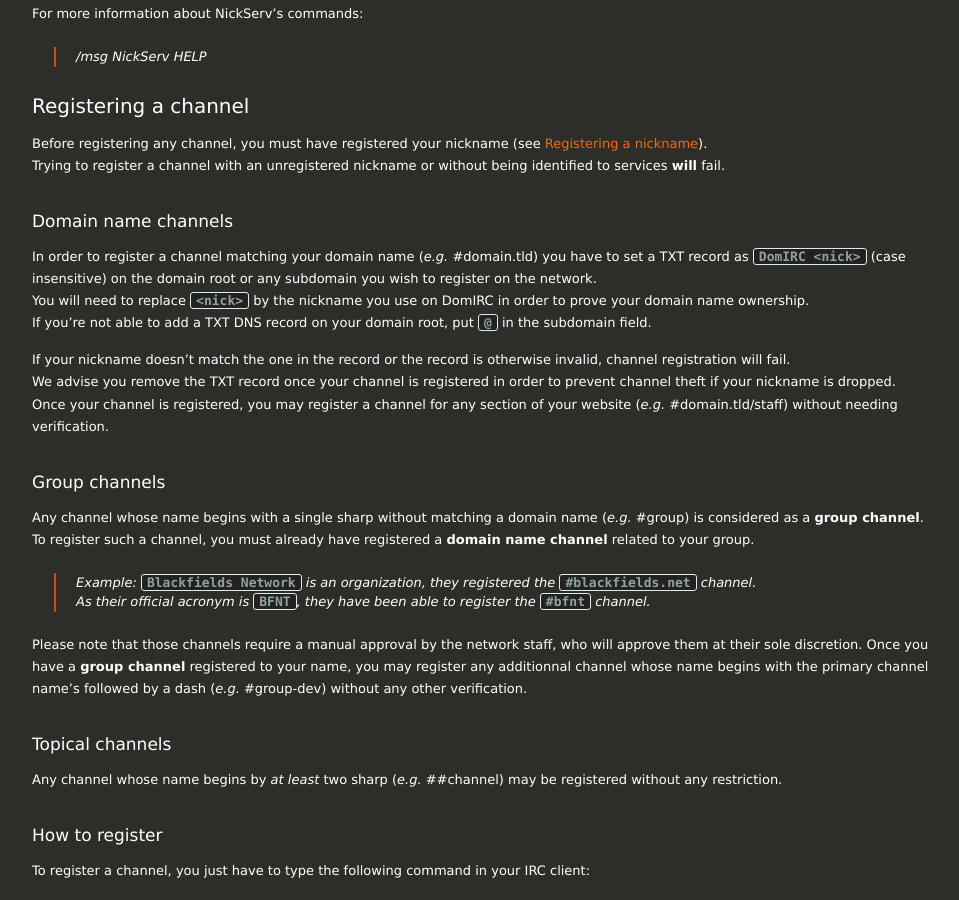
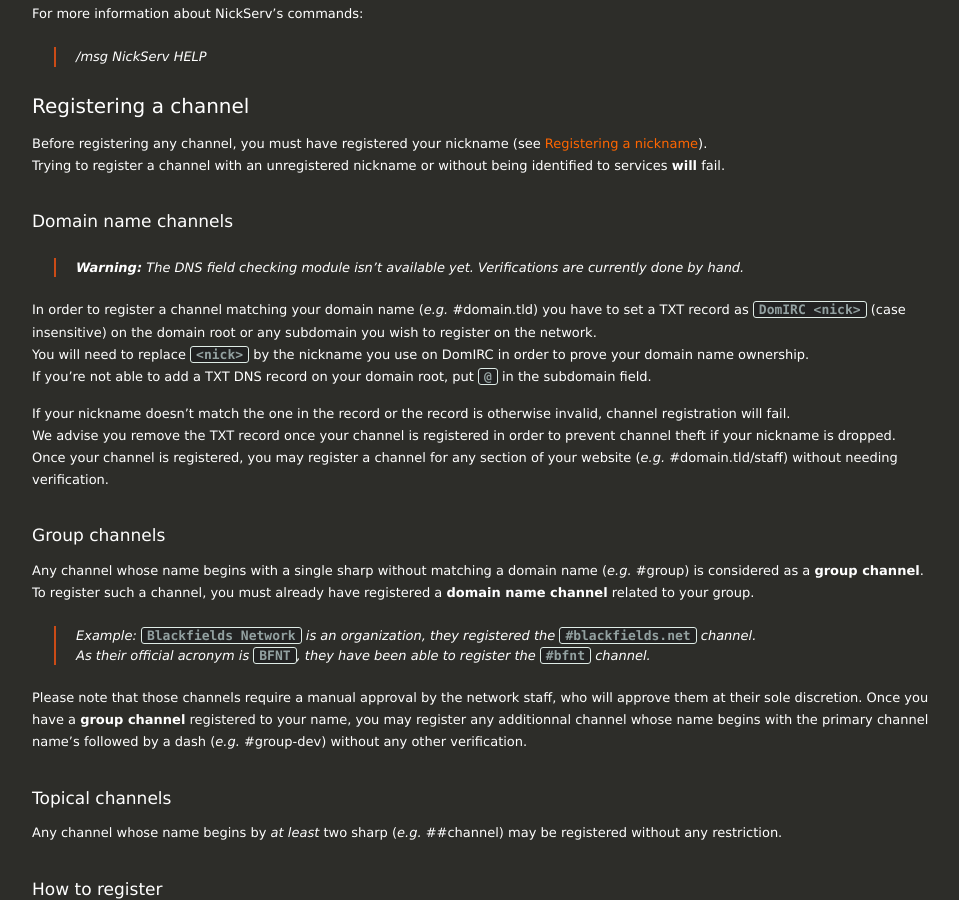
Before and after one commit to DomIRC/domirc.github.io, a Jekyll site: the page built from registration/index.markdown, in a window 1280 px wide and 900 px high, scrolled down 828 px. Shown: the whole window, without its empty margins (158-1117 px from the left). Built offline with Jekyll 4.4.1, drawn with Linux system fonts in a browser that asks for light colours; nearby versions of some CDN libraries.

Commit message:
add a warning notice about domain name channels
As the TXT DNS field checking module isn't available yet…

```diff
--- a/registration/index.markdown
+++ b/registration/index.markdown
@@ -48,6 +48,9 @@ Trying to register a channel with an unregistered nickname or without being iden
 
 
 ### Domain name channels
+
+> **Warning:** The DNS field checking module isn't available yet. Verifications are currently done by hand.
+
 In order to register a channel matching your domain name (*e.g.* #domain.tld) you have to set a TXT record as `DomIRC <nick>` (case insensitive) on the domain root or any subdomain you wish to register on the network.
 You will need to replace `<nick>` by the nickname you use on DomIRC in order to prove your domain name ownership.
 If you're not able to add a TXT DNS record on your domain root, put `@` in the subdomain field.
```
